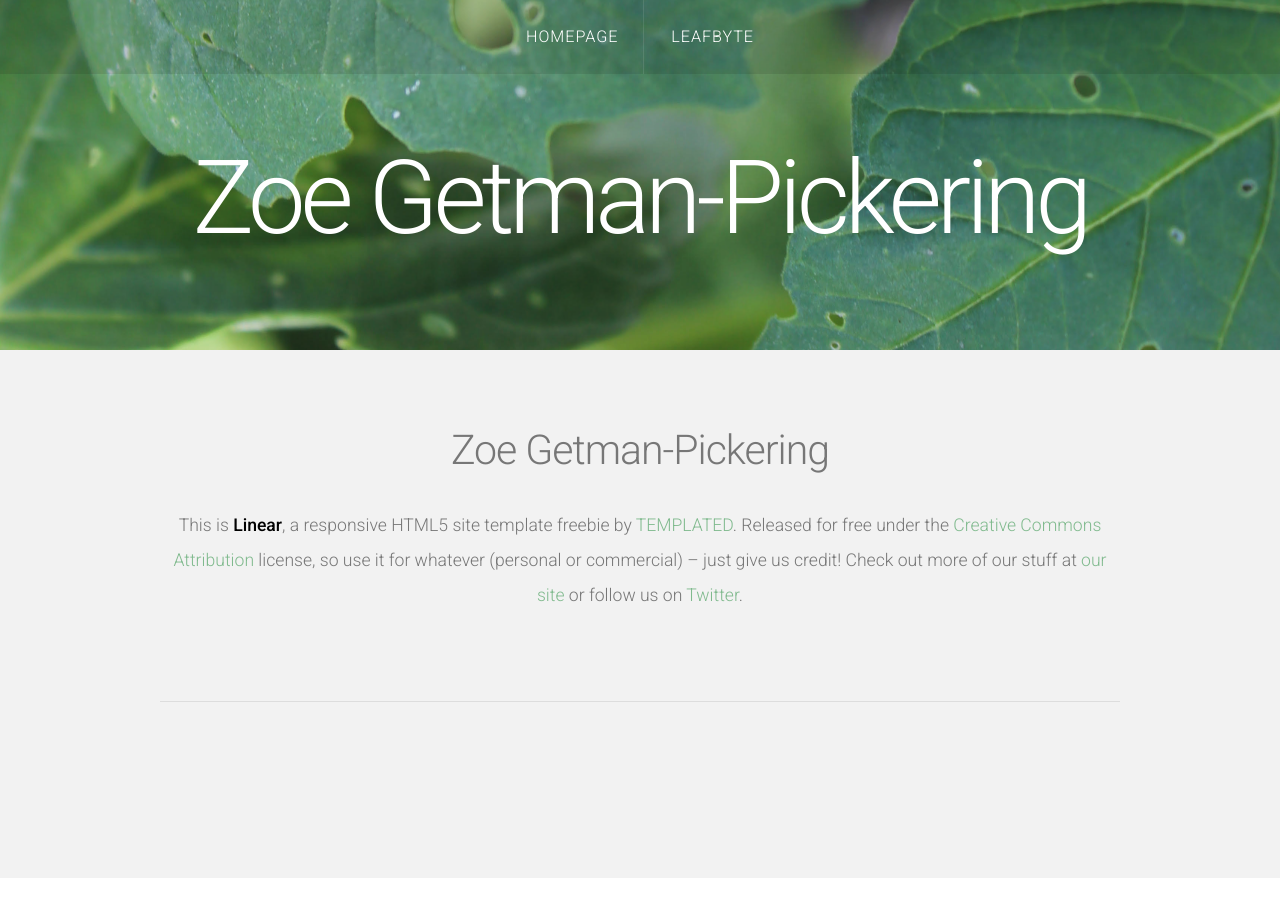
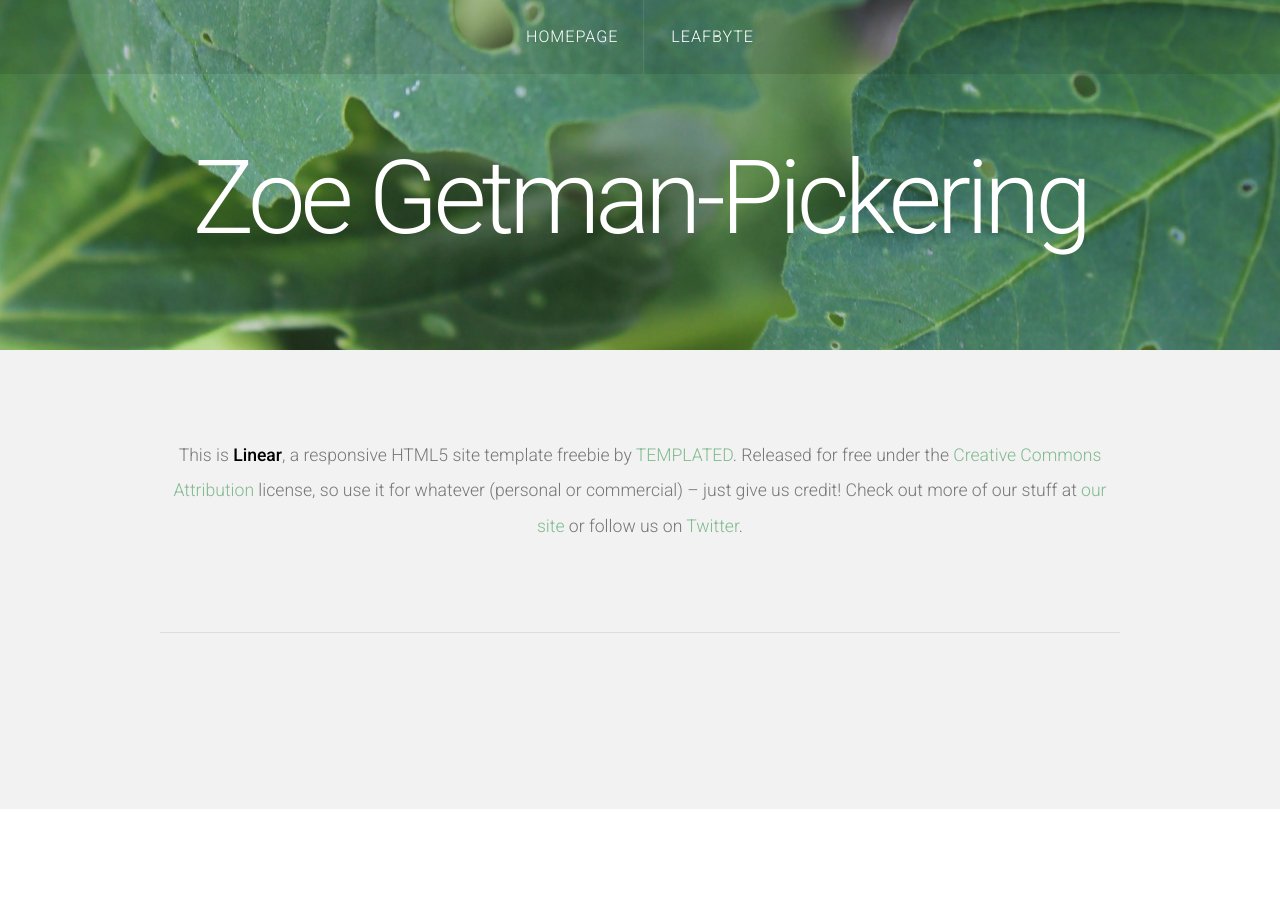
Before and after one commit to Zoegp/zoegp.github.io, a Jekyll site: the page built from index.html, in a window 1280 px wide and 900 px high. Built offline with Jekyll 4.4.1, drawn with Linux system fonts in a browser that asks for light colours; nearby versions of some CDN libraries; the list of posts is cut into pages by our own code.

Commit message:
Update index.html

```diff
--- a/index.html
+++ b/index.html
@@ -5,9 +5,7 @@ layout: default
 <!-- Featured -->
 <div id="featured">
 	<div class="container">
-		<header>
-			<h2>Zoe Getman-Pickering</h2>
-		</header>
+
 		<p>This is <strong>Linear</strong>, a responsive HTML5 site template freebie by <a href="http://templated.co">TEMPLATED</a>. Released for free under the <a href="http://templated.co/license">Creative Commons Attribution</a> license, so use it for whatever (personal or commercial) &ndash; just give us credit! Check out more of our stuff at <a href="http://templated.co">our site</a> or follow us on <a href="http://twitter.com/templatedco">Twitter</a>.</p>
 		<hr />
 
```
